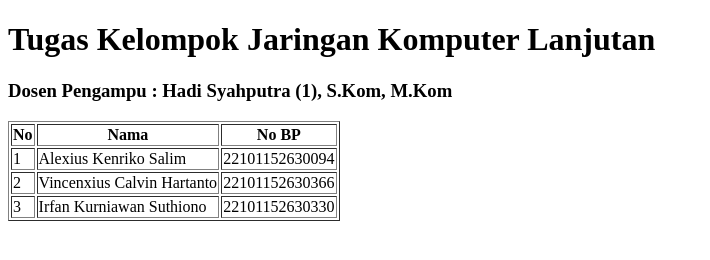
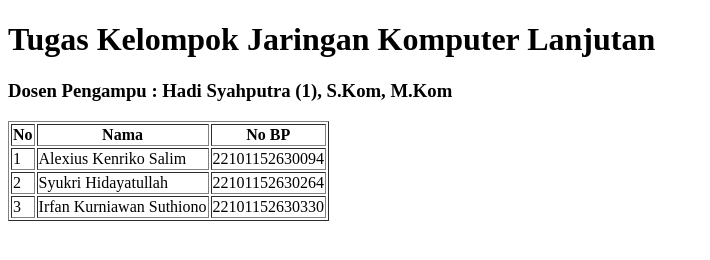
Before and after one commit to irfankurniawansuthiono/tugas-jarkom, a plain HTML site: page index.html in a window 1280 px wide. Shown: the whole page, without its empty margins (0-710 px from the left). Drawn offline with Linux system fonts and the light colour scheme.

Commit message:
changed calvin to syukri

```diff
--- a/index.html
+++ b/index.html
@@ -24,8 +24,8 @@
             </tr>
             <tr>
                 <td>2</td>
-                <td>Vincenxius Calvin Hartanto</td>
-                <td>22101152630366</td>
+                <td>Syukri Hidayatullah</td>
+                <td>22101152630264</td>
             </tr>
             <tr>
                 <td>3</td>
```
